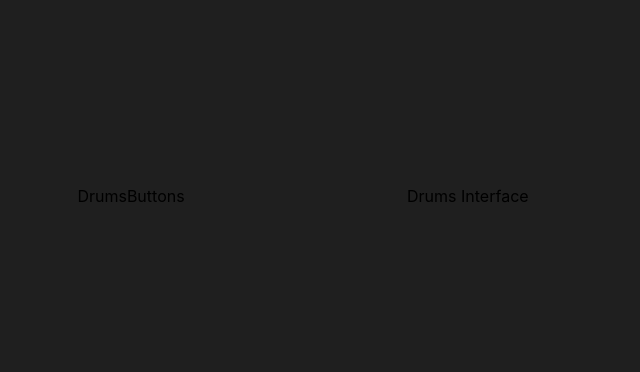
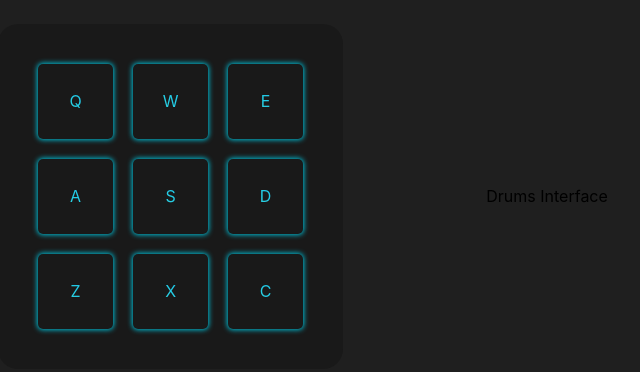
Before and after one commit to Macattack1999-teck/drums, a React (Create React App) app: page / in a window 1280 px wide. Shown: the part 204-576 px from the top of the page, without its empty margins (337-977 px from the left). Built offline with nearby package versions, Linux system fonts and the light colour scheme.

Commit message:
added basic styles to DrumsButtons component

```diff
--- a/src/Components/Container.js
+++ b/src/Components/Container.js
@@ -7,11 +7,11 @@ export default () => {
   //       WebkitBackgroundClip: "text",
   //       WebkitTextFillColor: "transparent"
   return (
-    <div style={{ height: "100%", minHeight: "100vh", width: "100%", minWidth: "100vw", display: "flex", alignItems: "center", justifyContent: "center", background: "#1d1d1d" }}>
+    <div id="drum-machine" style={{ height: "100%", minHeight: "100vh", width: "100%", minWidth: "100vw", display: "flex", alignItems: "center", justifyContent: "center", background: "#1d1d1d" }}>
       <div style={{
         display: "flex", justifyContent: "space-evenly", alignItems: "center",
         width: "70%",
-        borderRadius: "5px",
+        borderRadius: "20px",
         boxShadow: "0px 0px 15px 5px #151515eb",
         height: "80vh",
         backgroundColor: "#1f1f1f",
--- a/src/Components/DrumsButtons.js
+++ b/src/Components/DrumsButtons.js
@@ -1,9 +1,191 @@
 import React from 'react'
 
 export default () => {
+  const handleKeyStrokeClick = (letter) => {
+    console.log(letter)
+  }
+
   return (
-    <div>
-      DrumsButtons
+    <div style={{
+      display: "grid",
+      gridTemplateColumns: "1fr 1fr 1fr",
+      gridTemplateRows: "1fr 1fr 1fr",
+      rowGap: "20px",
+      columnGap: "20px",
+      padding: "40px",
+      background: "#191919",
+      borderRadius: "20px"
+    }}>
+      <div
+        onClick={() => handleKeyStrokeClick('Q')}
+        className="drum-pad"
+        style={{
+          width: "75px",
+          height: "75px",
+          backgroundColor: "#1b1b1b",
+          borderRadius: "5px",
+          display: "flex",
+          alignItems: "center",
+          justifyContent: "center",
+          boxShadow: "#00BCD4 0px 0px 5px 1px",
+          background: "linear-gradient(45deg, #46efd5, #03A9F4)",
+          WebkitBackgroundClip: "text",
+          WebkitTextFillColor: "transparent"
+        }}>
+        Q
+      </div>
+
+      <div
+        onClick={() => handleKeyStrokeClick('W')}
+        className="drum-pad"
+        style={{
+          width: "75px",
+          height: "75px",
+          backgroundColor: "#1b1b1b",
+          borderRadius: "5px",
+          display: "flex",
+          alignItems: "center",
+          justifyContent: "center",
+          boxShadow: "#00BCD4 0px 0px 5px 1px",
+          background: "linear-gradient(45deg, #46efd5, #03A9F4)",
+          WebkitBackgroundClip: "text",
+          WebkitTextFillColor: "transparent"
+        }}>
+        W
+      </div>
+
+      <div
+        onClick={() => handleKeyStrokeClick('E')}
+        className="drum-pad"
+        style={{
+          width: "75px",
+          height: "75px",
+          backgroundColor: "#1b1b1b",
+          borderRadius: "5px",
+          display: "flex",
+          alignItems: "center",
+          justifyContent: "center",
+          boxShadow: "#00BCD4 0px 0px 5px 1px",
+          background: "linear-gradient(45deg, #46efd5, #03A9F4)",
+          WebkitBackgroundClip: "text",
+          WebkitTextFillColor: "transparent"
+        }}>
+        E
+      </div>
+
+      <div
+        onClick={() => handleKeyStrokeClick('A')}
+        className="drum-pad"
+        style={{
+          width: "75px",
+          height: "75px",
+          backgroundColor: "#1b1b1b",
+          borderRadius: "5px",
+          display: "flex",
+          alignItems: "center",
+          justifyContent: "center",
+          boxShadow: "#00BCD4 0px 0px 5px 1px",
+          background: "linear-gradient(45deg, #46efd5, #03A9F4)",
+          WebkitBackgroundClip: "text",
+          WebkitTextFillColor: "transparent"
+        }}>
+        A
+      </div>
+
+      <div
+        onClick={() => handleKeyStrokeClick('S')}
+        className="drum-pad"
+        style={{
+          width: "75px",
+          height: "75px",
+          backgroundColor: "#1b1b1b",
+          borderRadius: "5px",
+          display: "flex",
+          alignItems: "center",
+          justifyContent: "center",
+          boxShadow: "#00BCD4 0px 0px 5px 1px",
+          background: "linear-gradient(45deg, #46efd5, #03A9F4)",
+          WebkitBackgroundClip: "text",
+          WebkitTextFillColor: "transparent"
+        }}>
+        S
+      </div>
+
+      <div
+        onClick={() => handleKeyStrokeClick('D')}
+        className="drum-pad"
+        style={{
+          width: "75px",
+          height: "75px",
+          backgroundColor: "#1b1b1b",
+          borderRadius: "5px",
+          display: "flex",
+          alignItems: "center",
+          justifyContent: "center",
+          boxShadow: "#00BCD4 0px 0px 5px 1px",
+          background: "linear-gradient(45deg, #46efd5, #03A9F4)",
+          WebkitBackgroundClip: "text",
+          WebkitTextFillColor: "transparent"
+        }}>
+        D
+      </div>
+
+      <div
+        onClick={() => handleKeyStrokeClick('Z')}
+        className="drum-pad"
+        style={{
+          width: "75px",
+          height: "75px",
+          backgroundColor: "#1b1b1b",
+          borderRadius: "5px",
+          display: "flex",
+          alignItems: "center",
+          justifyContent: "center",
+          boxShadow: "#00BCD4 0px 0px 5px 1px",
+          background: "linear-gradient(45deg, #46efd5, #03A9F4)",
+          WebkitBackgroundClip: "text",
+          WebkitTextFillColor: "transparent"
+        }}>
+        Z
+      </div>
+
+      <div
+        onClick={() => handleKeyStrokeClick('X')}
+        className="drum-pad"
+        style={{
+          width: "75px",
+          height: "75px",
+          backgroundColor: "#1b1b1b",
+          borderRadius: "5px",
+          display: "flex",
+          alignItems: "center",
+          justifyContent: "center",
+          boxShadow: "#00BCD4 0px 0px 5px 1px",
+          background: "linear-gradient(45deg, #46efd5, #03A9F4)",
+          WebkitBackgroundClip: "text",
+          WebkitTextFillColor: "transparent"
+        }}>
+        X
+      </div>
+
+      <div
+        onClick={() => handleKeyStrokeClick('C')}
+        className="drum-pad"
+        style={{
+          width: "75px",
+          height: "75px",
+          backgroundColor: "#1b1b1b",
+          borderRadius: "5px",
+          display: "flex",
+          alignItems: "center",
+          justifyContent: "center",
+          boxShadow: "#00BCD4 0px 0px 5px 1px",
+          background: "linear-gradient(45deg, #46efd5, #03A9F4)",
+          WebkitBackgroundClip: "text",
+          WebkitTextFillColor: "transparent"
+        }}>
+        C
+      </div>
     </div>
   )
 }
--- a/src/Components/DrumsInterface.js
+++ b/src/Components/DrumsInterface.js
@@ -2,7 +2,7 @@ import React from 'react'
 
 export default () => {
   return (
-    <div>
+    <div id="display">
       Drums Interface
     </div>
   )
```
Also changed, not shown: 1 other file (tests, documents, lock files or other folders).
